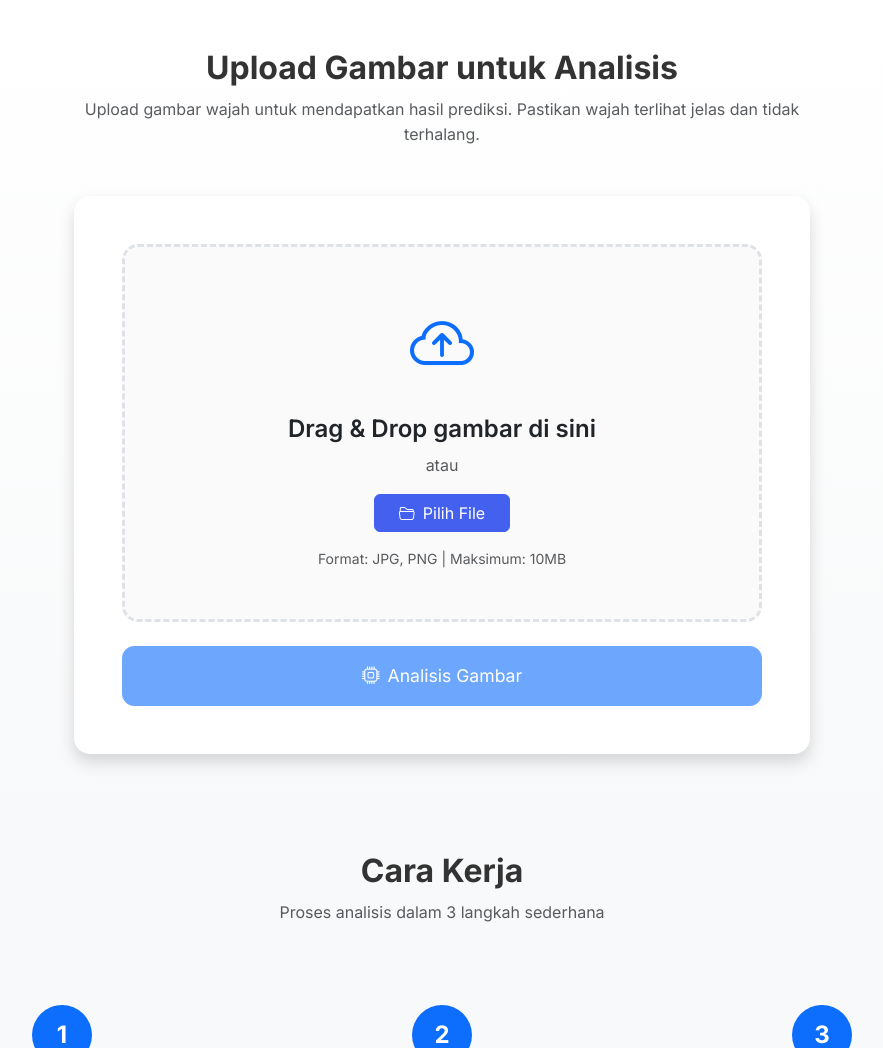
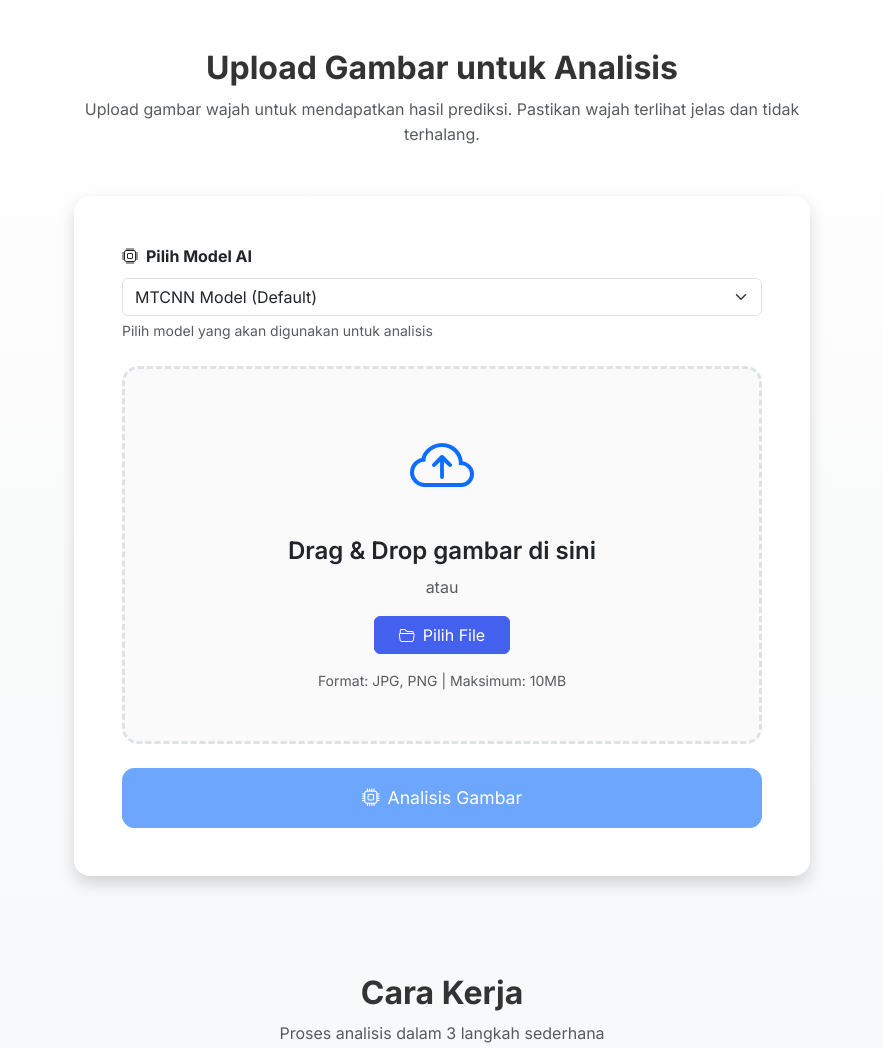
Before and after one commit to Fanndev/Autism_classifier, a Django app: page / in a window 1280 px wide. Shown: the part 1150-2198 px from the top of the page, without its empty margins (198-1081 px from the left). Run offline with Django 5.2, Linux system fonts and the light colour scheme.

Commit message:
feat: Add model selection dropdown, include selected model in form data

```diff
--- a/static/js/classifier.js
+++ b/static/js/classifier.js
@@ -177,6 +177,12 @@ document.addEventListener("DOMContentLoaded", function () {
     const formData = new FormData();
     formData.append("image", selectedFile);
 
+    // Get selected model
+    const modelSelect = document.getElementById("model-select");
+    if (modelSelect) {
+      formData.append("model", modelSelect.value);
+    }
+
     // Get CSRF token
     const csrfToken = document.querySelector(
       "[name=csrfmiddlewaretoken]"
--- a/templates/classifier/home.html
+++ b/templates/classifier/home.html
@@ -119,6 +119,17 @@ Classifier{% endblock %} {% block content %}
           <div class="card-body p-4 p-md-5">
             <form id="upload-form" enctype="multipart/form-data">
               {% csrf_token %}
+
+              <!-- Model Selection -->
+              <div class="mb-4">
+                <label for="model-select" class="form-label fw-bold">
+                  <i class="bi bi-cpu me-2"></i>Pilih Model AI
+                </label>
+                {{ form.model }}
+                <div class="form-text">
+                  Pilih model yang akan digunakan untuk analisis
+                </div>
+              </div>
 
               <!-- Dropzone -->
               <div class="dropzone" id="dropzone">
```
